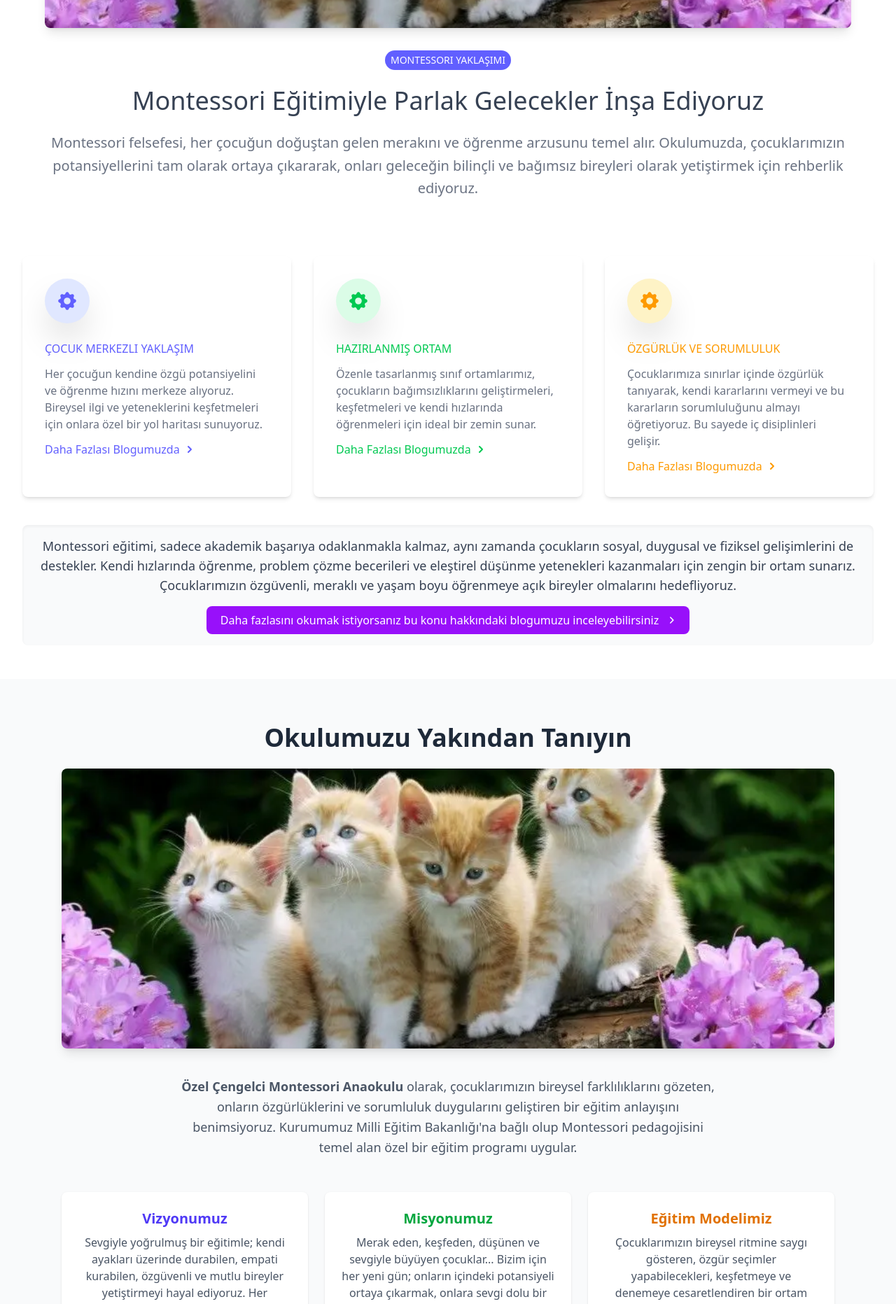
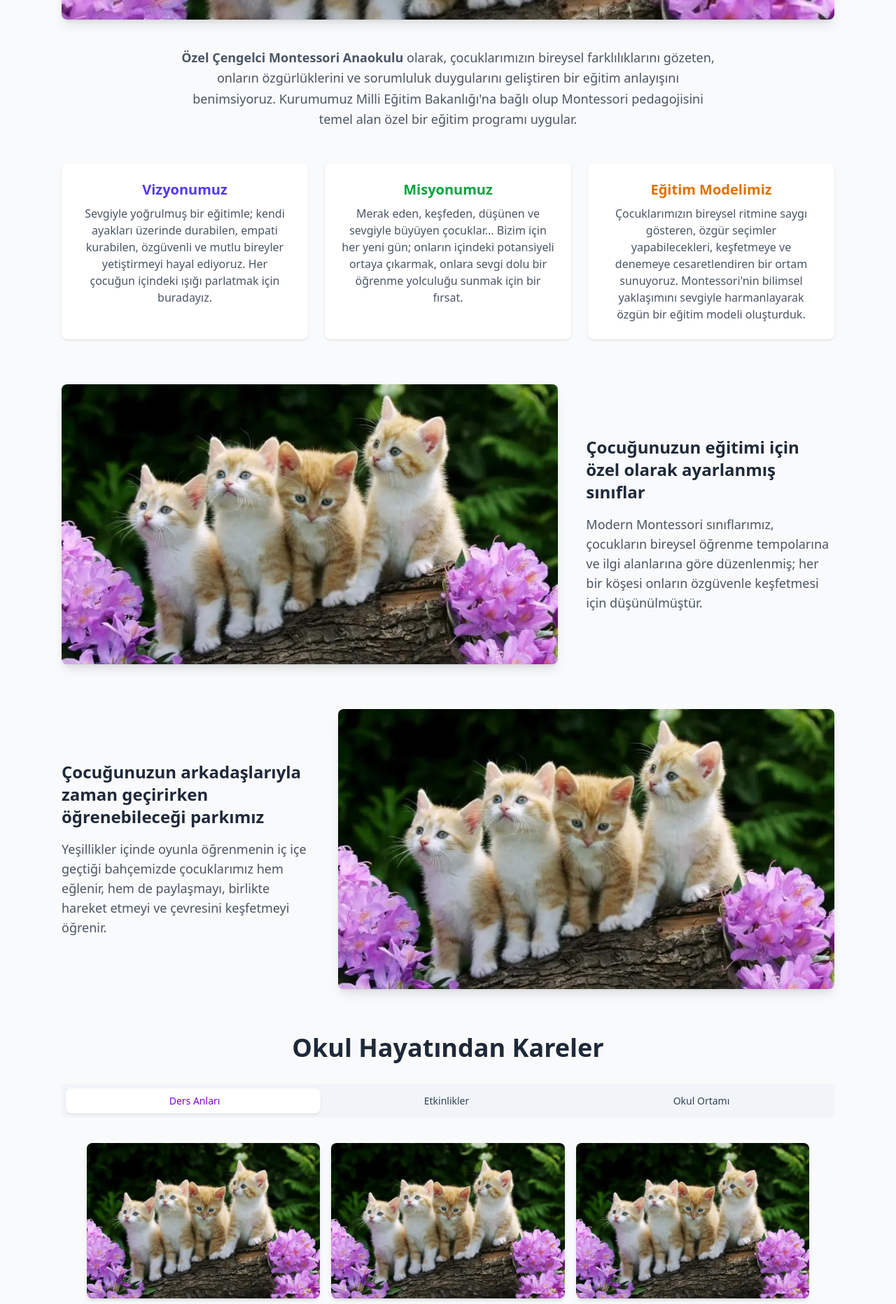
Before and after one commit to Ferivonus/Cengelci-montessori-web, a Next.js app: page / in a window 1280 px wide. Shown: the part 500-2363 px from the top of the page at 70% size. Built offline with nearby package versions, Linux system fonts and the light colour scheme.

Commit message:
Maded betteaahr

```diff
--- a/src/components/FeatureSection.tsx
+++ b/src/components/FeatureSection.tsx
@@ -1,173 +1,196 @@
 "use client";
 
-import React from "react";
+import React, { useState } from "react";
 import Image from "next/image";
-import Link from "next/link";
 
-// Define a type for the allowed color keys
-type ColorKey = "indigo" | "green" | "amber"; // "red" yerine "amber" kullanıldı
+export default function AboutSchoolSection() {
+  const [activeTab, setActiveTab] = useState("ders-anlari");
 
-// Color mapping for Tailwind classes
-const colorClasses: Record<ColorKey, { bg: string; text: string; hoverText: string }> = {
-  indigo: {
-    bg: "bg-indigo-100",
-    text: "text-indigo-500",
-    hoverText: "hover:text-indigo-600",
-  },
-  green: {
-    bg: "bg-green-100",
-    text: "text-green-500",
-    hoverText: "hover:text-green-600",
-  },
-  amber: { // Kırmızı yerine kehribar tonları kullanıldı
-    bg: "bg-amber-100",
-    text: "text-amber-500",
-    hoverText: "hover:text-amber-600",
-  },
-};
-
-// Montessori principles content
-const montessoriPrinciples: {
-  key: string;
-  color: ColorKey;
-  title: string;
-  description: string;
-}[] = [
+  const galleryTabs = [
     {
-    key: "cocuk-merkezli",
-    color: "indigo",
-    title: "Çocuk Merkezli Yaklaşım",
-    description:
-      "Her çocuğun kendine özgü potansiyelini ve öğrenme hızını merkeze alıyoruz. Bireysel ilgi ve yeteneklerini keşfetmeleri için onlara özel bir yol haritası sunuyoruz.",
+      key: "ders-anlari",
+      name: "Ders Anları",
+      images: [
+        { src: "/images/kittens.webp", alt: "Çocuklar derste etkinlik yaparken" },
+        { src: "/images/kittens.webp", alt: "Öğretmen ve öğrenciler birlikte öğreniyor" },
+        { src: "/images/kittens.webp", alt: "Montessori materyalleriyle çalışan çocuk" },
+        { src: "/images/kittens.webp", alt: "Grupça ders aktivitesi" },
+        { src: "/images/kittens.webp", alt: "Bireysel öğrenme anı" },
+        { src: "/images/kittens.webp", alt: "Öğrenci sunum yapıyor" },
+      ],
     },
     {
-    key: "hazirlanmis-ortam",
-    color: "green",
-    title: "Hazırlanmış Ortam",
-    description:
-      "Özenle tasarlanmış sınıf ortamlarımız, çocukların bağımsızlıklarını geliştirmeleri, keşfetmeleri ve kendi hızlarında öğrenmeleri için ideal bir zemin sunar.",
+      key: "etkinlikler",
+      name: "Etkinlikler",
+      images: [
+        { src: "/images/kittens.webp", alt: "Okulda sanat etkinliği" },
+        { src: "/images/kittens.webp", alt: "Açık hava oyun etkinliği" },
+        { src: "/images/kittens.webp", alt: "Müzik dersi etkinliği" },
+        { src: "/images/kittens.webp", alt: "Bilim deneyi etkinliği" },
+      ],
     },
     {
-    key: "ozgurluk-sorumluluk",
-    color: "amber", // Renk anahtarı "amber" olarak güncellendi
-    title: "Özgürlük ve Sorumluluk",
-    description:
-      "Çocuklarımıza sınırlar içinde özgürlük tanıyarak, kendi kararlarını vermeyi ve bu kararların sorumluluğunu almayı öğretiyoruz. Bu sayede iç disiplinleri gelişir.",
+      key: "okul-ortami",
+      name: "Okul Ortamı",
+      images: [
+        { src: "/images/kittens.webp", alt: "Okul içi koridor" },
+        { src: "/images/kittens.webp", alt: "Montessori sınıf düzeni" },
+        { src: "/images/kittens.webp", alt: "Anaokulu oyun alanı" },
+      ],
     },
   ];
 
-export default function FeatureSection() {
   return (
-    <section className="py-12 bg-white dark:bg-gray-800">
-      <div className="max-w-screen-xl mx-auto px-4 sm:px-6 lg:px-8">
-        {/* Header Section */}
-        <div className="p-8">
-          <div className="text-center mb-4 mt-4">
-            <p className="text-xl font-semibold text-gray-800 dark:text-gray-200">
-              Çocuklarınızı Montessori eğitimiyle yeni dünyaya hazırlıyoruz!
-            </p>
-          </div>
+    <section className="py-16 bg-gray-50 dark:bg-gray-900">
+      <div className="max-w-6xl mx-auto px-6 text-center">
+        {/* Başlık */}
+        <h2 className="text-3xl md:text-4xl font-bold text-gray-800 dark:text-white mb-6">
+          Okulumuzu Yakından Tanıyın
+        </h2>
 
-          {/* Optimized Local Image */}
-          <div className="flex justify-center mb-8">
+        {/* Okul Fotoğrafı */}
+        <div className="mb-10">
           <Image
             src="/images/kittens.webp"
-              alt="Sevimli Kedi"
+            alt="Özel Çengelci Montessori Anaokulu dış görünüşü"
             width={800}
             height={400}
-              className="rounded-lg shadow-lg object-cover w-full max-h-[400px]"
+            className="rounded-lg shadow-lg object-cover w-full h-auto max-h-[400px] mx-auto" // h-auto eklendi
           />
         </div>
 
-          <div className="flex flex-col items-center justify-center">
-            <span className="rounded-full bg-indigo-500 px-2 py-1 text-white uppercase text-sm">
-              Montessori Yaklaşımı
-            </span>
-          </div>
-          <h1 className="text-4xl font-medium text-gray-700 text-center mt-6 dark:text-white">
-            Montessori Eğitimiyle Parlak Gelecekler İnşa Ediyoruz
-          </h1>
-          <p className="text-center mt-6 text-xl font-light text-gray-500 dark:text-gray-400 leading-relaxed">
-            Montessori felsefesi, her çocuğun doğuştan gelen merakını ve öğrenme arzusunu temel alır. Okulumuzda,
-            çocuklarımızın potansiyellerini tam olarak ortaya çıkararak, onları geleceğin bilinçli ve bağımsız bireyleri
-            olarak yetiştirmek için rehberlik ediyoruz.
+        {/* Tanıtım Paragrafı */}
+        <p className="text-lg text-gray-600 dark:text-gray-300 mb-12 leading-relaxed max-w-3xl mx-auto">
+          <strong>Özel Çengelci Montessori Anaokulu</strong> olarak, çocuklarımızın bireysel farklılıklarını
+          gözeten, onların özgürlüklerini ve sorumluluk duygularını geliştiren bir eğitim anlayışını
+          benimsiyoruz. Kurumumuz Milli Eğitim Bakanlığı&apos;na bağlı olup Montessori pedagojisini temel alan
+          özel bir eğitim programı uygular.
+        </p>
+
+        {/* Vizyon - Misyon - Eğitim Modeli */}
+        <div className="grid grid-cols-1 md:grid-cols-3 gap-6 mb-16">
+          <div className="bg-white dark:bg-gray-800 p-6 rounded-lg shadow">
+            <h3 className="text-xl font-semibold text-indigo-600 mb-2">Vizyonumuz</h3>
+            <p className="text-gray-600 dark:text-gray-300">
+              Sevgiyle yoğrulmuş bir eğitimle; kendi ayakları üzerinde durabilen, empati kurabilen,
+              özgüvenli ve mutlu bireyler yetiştirmeyi hayal ediyoruz. Her çocuğun içindeki ışığı parlatmak için buradayız.
             </p>
           </div>
+          <div className="bg-white dark:bg-gray-800 p-6 rounded-lg shadow">
+            <h3 className="text-xl font-semibold text-green-600 mb-2">Misyonumuz</h3>
+            <p className="text-gray-600 dark:text-gray-300">
+              Merak eden, keşfeden, düşünen ve sevgiyle büyüyen çocuklar... Bizim için her yeni gün;
+              onların içindeki potansiyeli ortaya çıkarmak, onlara sevgi dolu bir öğrenme yolculuğu sunmak için bir fırsat.
+            </p>
+          </div>
+          <div className="bg-white dark:bg-gray-800 p-6 rounded-lg shadow">
+            <h3 className="text-xl font-semibold text-amber-600 mb-2">Eğitim Modelimiz</h3>
+            <p className="text-gray-600 dark:text-gray-300">
+              Çocuklarımızın bireysel ritmine saygı gösteren, özgür seçimler yapabilecekleri,
+              keşfetmeye ve denemeye cesaretlendiren bir ortam sunuyoruz.
+              Montessori&apos;nin bilimsel yaklaşımını sevgiyle harmanlayarak özgün bir eğitim modeli oluşturduk.
+            </p>
+          </div>
+        </div>
 
-        {/* Feature Cards */}
-        <div className="grid grid-cols-1 md:grid-cols-3 gap-8 mt-12">
-          {montessoriPrinciples.map((item) => (
-            <div key={item.key} className="p-8 bg-white dark:bg-gray-900 rounded-lg shadow-md">
+        {/* Sınıf Görseli Solda, Yazı Sağda */}
+        <div className="flex flex-col md:flex-row items-center gap-10 mb-16">
+        <div className="relative w-full h-[400px]">
+          <Image
+            src="/images/kittens.webp"
+            alt="..."
+            fill
+            className="object-cover rounded-lg shadow-lg"
+            sizes="(max-width: 768px) 100vw, 800px"
+          />
+        </div>
+          <div className="md:w-1/2 text-left">
+            <h3 className="text-2xl font-semibold text-gray-800 dark:text-white mb-4">
+              Çocuğunuzun eğitimi için özel olarak ayarlanmış sınıflar
+            </h3>
+            <p className="text-gray-600 dark:text-gray-300 text-lg">
+              Modern Montessori sınıflarımız, çocukların bireysel öğrenme tempolarına ve ilgi alanlarına göre
+              düzenlenmiş; her bir köşesi onların özgüvenle keşfetmesi için düşünülmüştür.
+            </p>
+          </div>
+        </div>
+
+        {/* Bahçe Görseli Sağda, Yazı Solda */}
+        <div className="flex flex-col md:flex-row-reverse items-center gap-10 mb-16">
+        <div className="relative w-full h-[400px]">
+          <Image
+            src="/images/kittens.webp"
+            alt="..."
+            fill
+            className="object-cover rounded-lg shadow-lg"
+            sizes="(max-width: 768px) 100vw, 800px"
+          />
+        </div>
+          <div className="md:w-1/2 text-left">
+            <h3 className="text-2xl font-semibold text-gray-800 dark:text-white mb-4">
+              Çocuğunuzun arkadaşlarıyla zaman geçirirken öğrenebileceği parkımız
+            </h3>
+            <p className="text-gray-600 dark:text-gray-300 text-lg">
+              Yeşillikler içinde oyunla öğrenmenin iç içe geçtiği bahçemizde çocuklarımız hem eğlenir,
+              hem de paylaşmayı, birlikte hareket etmeyi ve çevresini keşfetmeyi öğrenir.
+            </p>
+          </div>
+        </div>
+
+        {/* Galeri Bölümü */}
+        <div className="w-full mt-16">
+          <h2 className="text-3xl md:text-4xl font-bold text-gray-800 dark:text-white mb-8">
+            Okul Hayatından Kareler
+          </h2>
+          <div className="relative right-0">
+            <ul
+              className="relative flex flex-wrap px-1.5 py-1.5 list-none rounded-md bg-slate-100 dark:bg-gray-700"
+              role="tablist"
+            >
+              {galleryTabs.map((tab) => (
+                <li key={tab.key} className="z-30 flex-auto text-center">
+                  <button
+                    onClick={() => setActiveTab(tab.key)}
+                    className={`z-30 flex items-center justify-center w-full px-0 py-2 text-sm mb-0 transition-all ease-in-out border-0 rounded-lg cursor-pointer ${
+                      activeTab === tab.key
+                        ? "bg-white text-purple-700 shadow dark:bg-gray-800 dark:text-white"
+                        : "text-slate-700 bg-inherit hover:text-purple-700 dark:text-gray-300 dark:hover:text-white"
+                    }`}
+                    role="tab"
+                    aria-selected={activeTab === tab.key}
+                    aria-controls={tab.key}
+                  >
+                    <span className="ml-1">{tab.name}</span>
+                  </button>
+                </li>
+              ))}
+            </ul>
+          </div>
+
+          <div className="p-5">
+            {galleryTabs.map((tab) => (
               <div
-                className={`${colorClasses[item.color].bg} rounded-full w-16 h-16 flex justify-center items-center ${colorClasses[item.color].text} shadow-2xl`}
+                key={tab.key}
+                className={`${activeTab === tab.key ? "block opacity-100" : "hidden opacity-0"} transition-opacity duration-300`}
+                id={tab.key}
+                role="tabpanel"
               >
-                <svg
-                  xmlns="http://www.w3.org/2000/svg"
-                  className="h-8 w-8"
-                  viewBox="0 0 20 20"
-                  fill="currentColor"
-                >
-                  <path
-                    fillRule="evenodd"
-                    clipRule="evenodd"
-                    d="M11.49 3.17c-.38-1.56-2.6-1.56-2.98 0a1.532 1.532 0 01-2.286.948c-1.372-.836-2.942.734-2.106 2.106.54.886.061 2.042-.947 2.287-1.561.379-1.561 2.6 0 2.978a1.532 1.532 0 01.947 2.287c-.836 1.372.734 2.942 2.106 2.106a1.532 1.532 0 012.287.947c.379 1.561 2.6 1.561 2.978 0a1.533 1.533 0 012.287-.947c1.372.836 2.942-.734 2.106-2.106a1.533 1.533 0 01.947-2.287c1.561-.379 1.561-2.6 0-2.978a1.532 1.532 0 01-.947-2.287c.836-1.372-.734-2.942-2.106-2.106a1.532 1.532 0 01-2.287-.947zM10 13a3 3 0 100-6 3 3 0 000 6z"
+                <div className="grid w-full grid-cols-1 sm:grid-cols-2 md:grid-cols-3 gap-4 p-4 font-sans text-base antialiased font-light leading-relaxed text-gray-700 dark:text-gray-300 h-max">
+                  {tab.images.map((image, imgIdx) => (
+                    <div key={imgIdx}>
+                      <Image
+                        className="w-full h-auto object-cover rounded-lg shadow-md" // h-40 yerine h-auto kullanıldı
+                        src={image.src}
+                        alt={image.alt}
+                        width={600}
+                        height={400}
                       />
-                </svg>
-              </div>
-              <h2 className={`uppercase mt-6 ${colorClasses[item.color].text} font-medium mb-3`}>
-                {item.title}
-              </h2>
-              <p className="font-light text-base text-gray-500 mb-3 dark:text-gray-400">
-                {item.description}
-              </p>
-              <Link
-                href={`/montessori-prensipleri#${item.key}`}
-                className={`${colorClasses[item.color].text} flex items-center ${colorClasses[item.color].hoverText}`}
-              >
-                Daha Fazlası Blogumuzda
-                <svg
-                  xmlns="http://www.w3.org/2000/svg"
-                  className="h-5 w-5 ml-1"
-                  viewBox="0 0 20 20"
-                  fill="currentColor"
-                >
-                  <path
-                    fillRule="evenodd"
-                    clipRule="evenodd"
-                    d="M7.293 14.707a1 1 0 010-1.414L10.586 10 7.293 6.707a1 1 0 011.414-1.414l4 4a1 1 0 010 1.414l-4 4a1 1 0 01-1.414 0z"
-                  />
-                </svg>
-              </Link>
                     </div>
                   ))}
                 </div>
-
-        {/* Additional Info Section */}
-        <div className="text-center mt-10 p-4 bg-gray-50 dark:bg-gray-700 rounded-lg shadow-inner">
-          <p className="text-lg text-gray-700 dark:text-gray-300 mb-4">
-            Montessori eğitimi, sadece akademik başarıya odaklanmakla kalmaz, aynı zamanda çocukların sosyal, duygusal
-            ve fiziksel gelişimlerini de destekler. Kendi hızlarında öğrenme, problem çözme becerileri ve eleştirel
-            düşünme yetenekleri kazanmaları için zengin bir ortam sunarız. Çocuklarımızın özgüvenli, meraklı ve yaşam
-            boyu öğrenmeye açık bireyler olmalarını hedefliyoruz.
-          </p>
-          <Link
-            href="/blog/montessori-egitimi"
-            className="inline-flex items-center justify-center px-5 py-2 text-base font-medium text-white bg-purple-600 rounded-lg hover:bg-purple-700 focus:ring-4 focus:ring-purple-300 dark:focus:ring-purple-900 transition-colors duration-200"
-          >
-            Daha fazlasını okumak istiyorsanız bu konu hakkındaki blogumuzu inceleyebilirsiniz
-            <svg
-              className="w-4 h-4 ml-2"
-              fill="currentColor"
-              viewBox="0 0 20 20"
-              xmlns="http://www.w3.org/2000/svg"
-            >
-              <path
-                fillRule="evenodd"
-                clipRule="evenodd"
-                d="M10.293 15.707a1 1 0 010-1.414L14.586 10l-4.293-4.293a1 1 0 111.414-1.414l5 5a1 1 0 010 1.414l-5 5a1 1 0 01-1.414 0z"
-              />
-            </svg>
-          </Link>
+              </div>
+            ))}
+          </div>
         </div>
       </div>
     </section>
--- a/src/components/TopNavbar.tsx
+++ b/src/components/TopNavbar.tsx
@@ -4,7 +4,7 @@ import { Disclosure, DisclosureButton, DisclosurePanel } from "@headlessui/react
 import { usePathname } from "next/navigation";
 import Link from "next/link";
 import Image from "next/image";
-import DarkSwitch from "./DarkSwitch";
+import DarkSwitch from "./helpers/DarkSwitch";
 
 // Güncellenmiş navigasyon linkleri (Bize Katılın çıkarıldı)
 const navigation = [
@@ -35,10 +35,10 @@ export default function TopNavbar() {
                 <Link href="/" className="flex items-center">
                   <Image
                     src="/images/cengelci-logo.svg"
-                    alt="Çengelci Montessori Logo" // Alt metin güncellendi
+                    alt="Çengelci Montessori Logo"
                     width={36}
                     height={36}
-                    className="h-6 mr-3 sm:h-9"
+                    className="mr-3"
                   />
                   <span className="self-center text-xl font-semibold whitespace-nowrap dark:text-white">
                     Çengelci Montessori
```
Also changed, not shown: src/components/helpers/DarkSwitch.tsx (renamed from src/components/DarkSwitch.tsx). Lines whose indentation alone changed are shown as unchanged.
